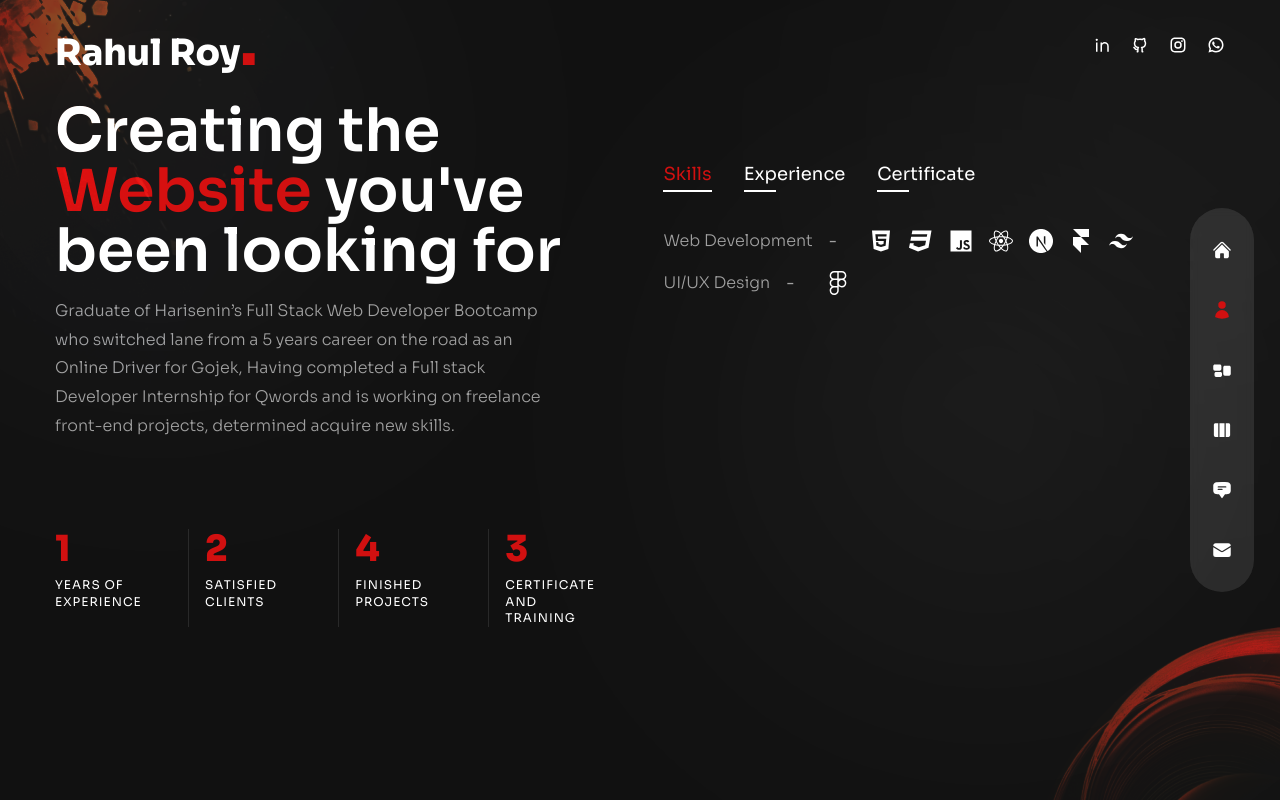
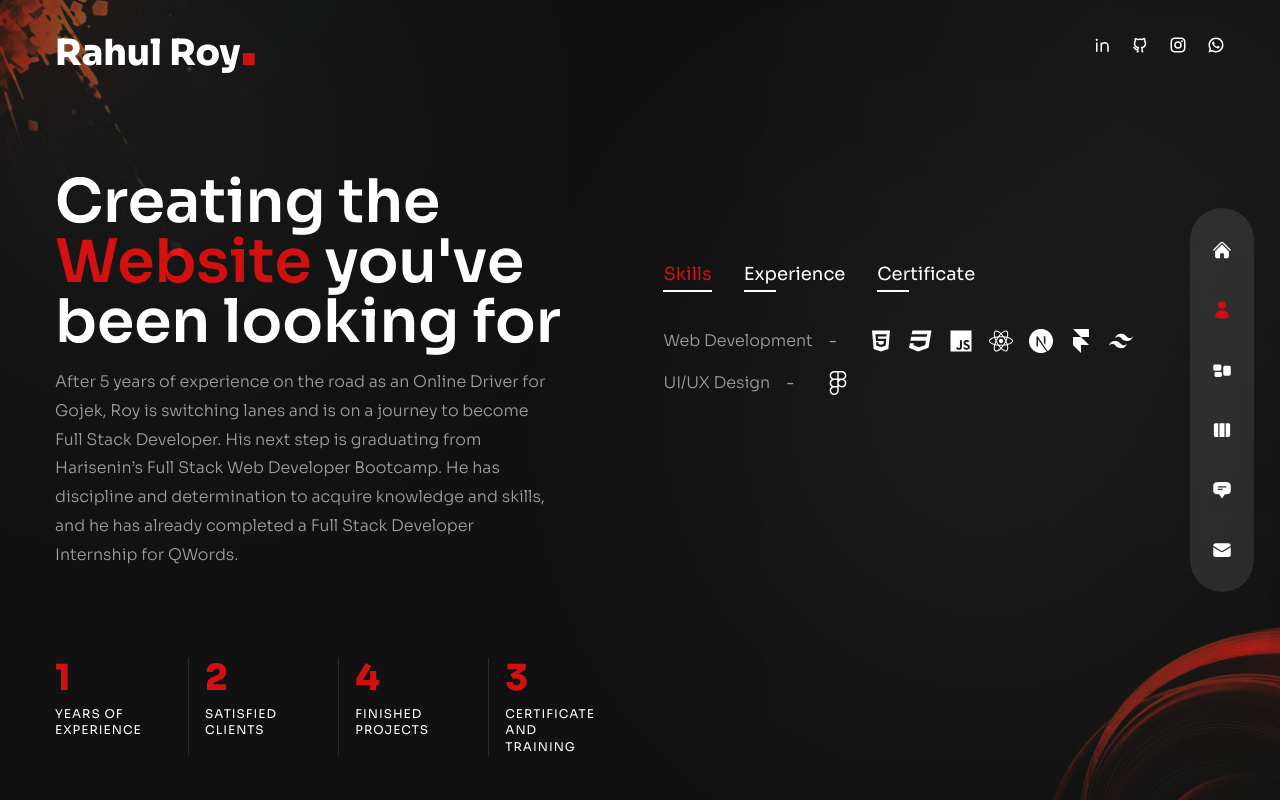
Before and after one commit to rahul-roy-dev/portfolio-next, a Next.js app: page /about in a window 1280 px wide. Built offline with nearby package versions, Linux system fonts and the light colour scheme.

Commit message:
update about page

```diff
--- a/components/Header.js
+++ b/components/Header.js
@@ -9,7 +9,7 @@ import Socials from '../components/Socials';
 
 const Header = () => {
   return (
-  <header className="absolute z-30 w-full flex items-center px-16 xl:px-0 xl:h-[90px]">
+  <header className="absolute h-[140px] z-30 w-full flex items-center px-16 xl:px-0 xl:h-[90px]">
     <div className="container mx-auto">
       <div className="flex flex-col lg:flex-row justify-between items-center gap-y-6 py-8">
         { /* logo */}
--- a/components/Layout.js
+++ b/components/Layout.js
@@ -15,7 +15,7 @@ import TopLeftImg from '../components/TopLeftImg';
 
 const Layout = ({children}) => {
   return (
-    <div className={`page bg-site text-white bg-cover bg-no-repeat ${sora.variable} font-sora relative`}>
+    <div className={`page bg-site text-white bg-cover bg-no-repeat ${sora.variable} font-sora relative overflow-y-scroll`}>
       <TopLeftImg />
       <Nav />
       <Header />
--- a/pages/about/index.js
+++ b/pages/about/index.js
@@ -1,9 +1,19 @@
 import React, { useState } from "react";
 
 // icons
-import { FaHtml5, FaCss3, FaJs, FaReact, FaFigma } from "react-icons/fa";
+import {
+  FaHtml5,
+  FaCss3,
+  FaJs,
+  FaReact,
+  FaFigma,
+} from "react-icons/fa";
 
-import { SiNextdotjs, SiFramer, SiTailwindcss } from "react-icons/si";
+import {
+  SiNextdotjs,
+  SiFramer,
+  SiTailwindcss,
+} from "react-icons/si";
 
 //  data
 const aboutData = [
@@ -75,16 +85,16 @@ const About = () => {
   console.log(index);
 
   return (
-    <div className="h-full bg-primary/30 py-[100px] lg:py-[70px] text-center xl:text-left">
+    <div className="h-full bg-primary/30 pt-[200px] text-center xl:text-left ">
       <Circles />
       <motion.div
         variants={fadeIn("right", 0.2)}
         initial="hidden"
         animate="show"
         exit="hidden"
-        className=" hidden xl:flex absolute bottom-0 -left-[170px] overflow-x-scroll"
+        className=" hidden xl:flex absolute bottom-0 -left-[170px] mt-[140px]"
       >
-        <div id="Avatar" className=" w-[25vw] h-auto "></div>
+
       </motion.div>
       <div className="container mx-auto h-full flex flex-col items-center xl:flex-row gap-x-6">
         {/* text */}
@@ -94,23 +104,23 @@ const About = () => {
             initial="hidden"
             animate="show"
             exit="hidden"
-            className="h2 text-sm md:text-md lg:text-6xl"
+            className="h2 text-md lg:text-6xl"
           >
-            Creating the <span className="text-accent ">Website</span> you've
-            been looking for
+            Creating the <span className="text-accent ">Website</span> you've been looking for
           </motion.h2>
           <motion.p
             variants={fadeIn("right", 0.2)}
             initial="hidden"
             animate="show"
             exit="hidden"
-            className="max-w-[500px] mx-auto xl:mx-0 mb-6 xl:mb-12 px-2 xl:px-0 "
+            className="max-w-[500px] mx-auto xl:mx-0 mb-6 xl:mb-12 px-2 xl:px-0"
           >
-            Graduate of Harisenin’s Full Stack Web Developer Bootcamp who
-            switched lane from a 5 years career on the road as an Online Driver
-            for Gojek, Having completed a Full stack Developer Internship for
-            Qwords and is working on freelance front-end projects, determined
-            acquire new skills.
+            After 5 years of experience on the road as an Online Driver for
+            Gojek, Roy is switching lanes and is on a journey to become Full
+            Stack Developer. His next step is graduating from Harisenin’s Full
+            Stack Web Developer Bootcamp. He has discipline and determination to
+            acquire knowledge and skills, and he has already completed a Full
+            Stack Developer Internship for QWords.
           </motion.p>
           {/* counters */}
           <motion.div
```
